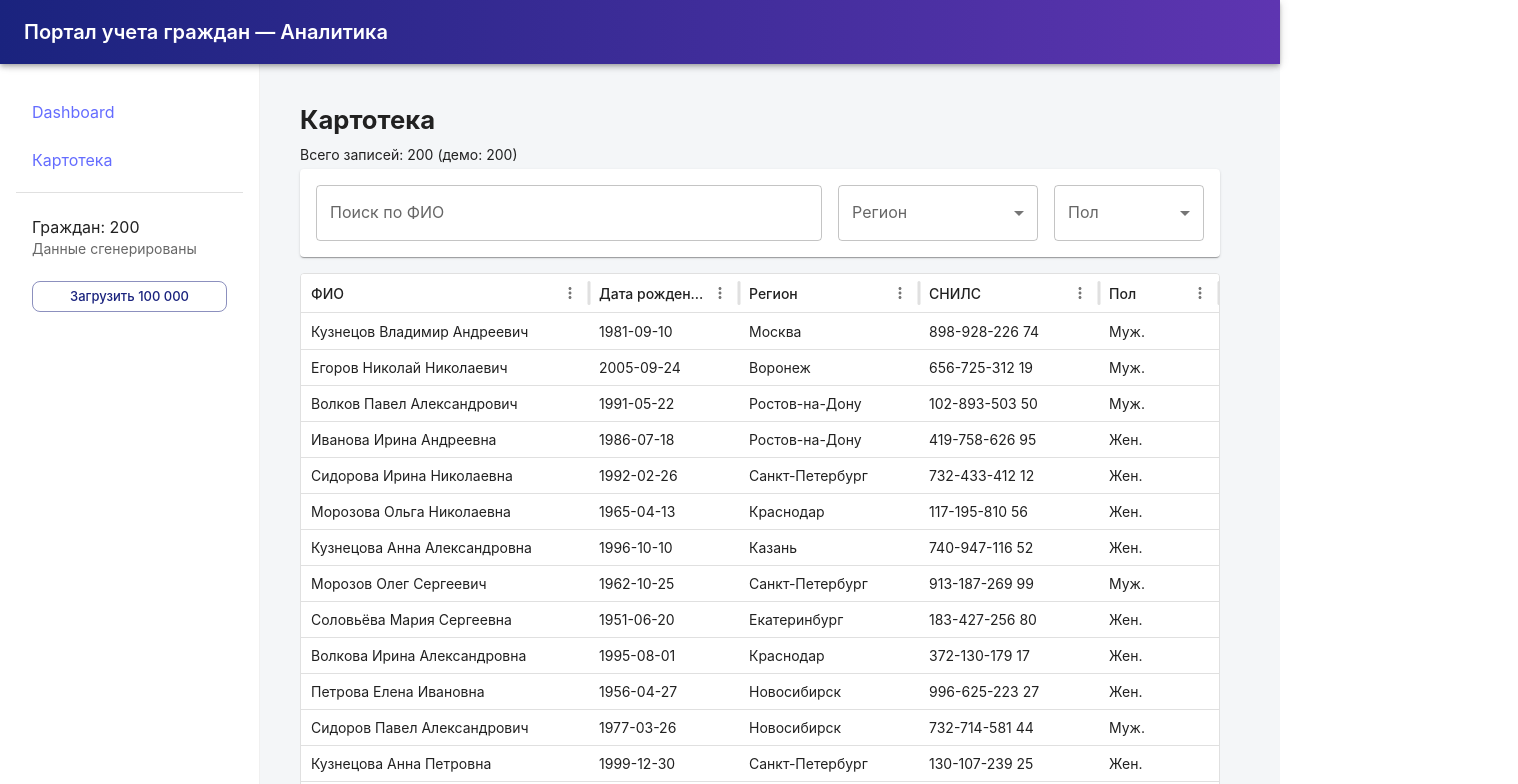
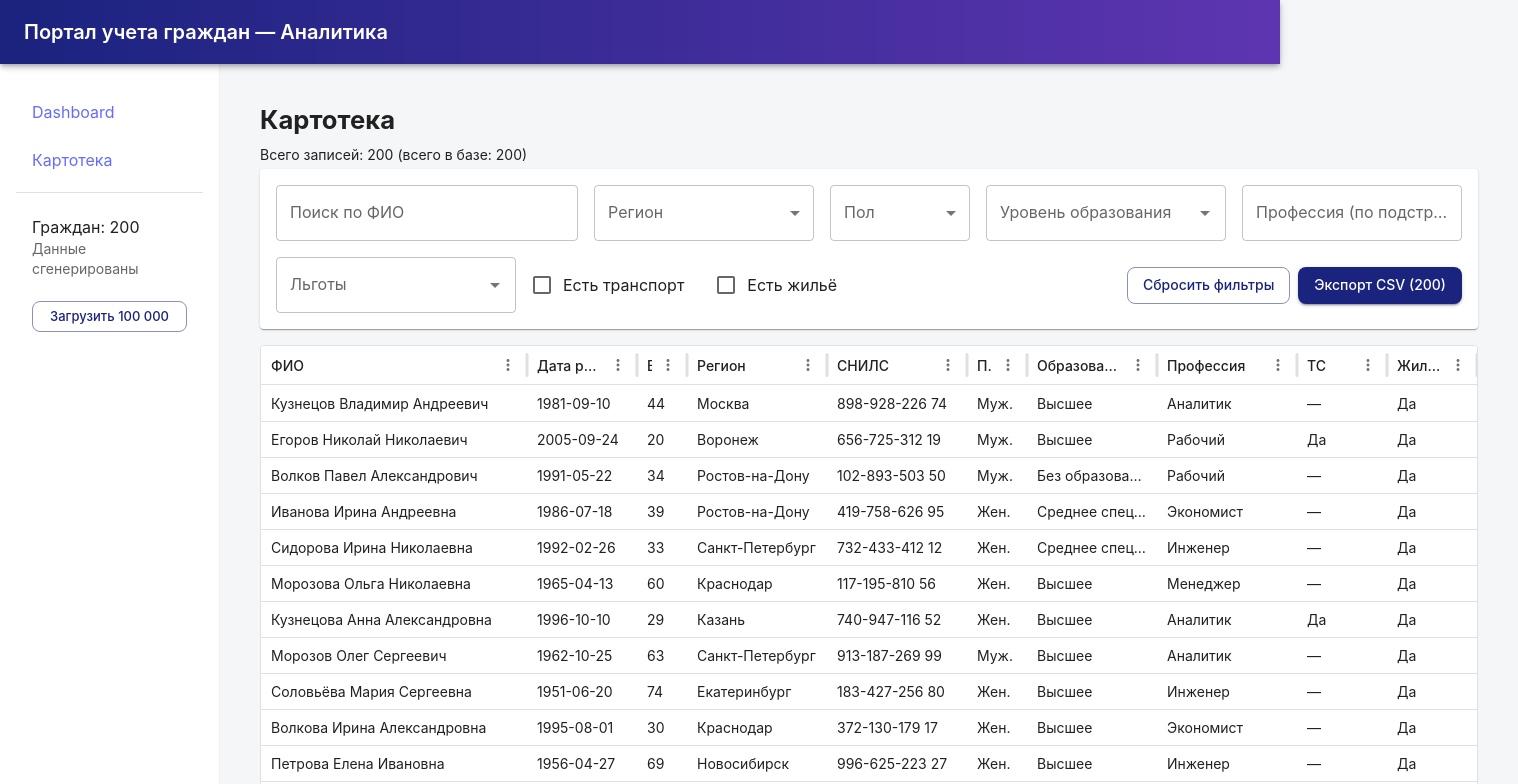
Before and after one commit to Andrest31/citizen-portal-test, a React (Vite) app: page /catalog in a window 1280 px wide. Shown: the top 784 px of the page, 1518 px wide, since content can reach past the window. Built offline with nearby package versions, Linux system fonts and the light colour scheme; some icons are missing.

Commit message:
feat: Расширенная фильтрация

```diff
--- a/src/App.jsx
+++ b/src/App.jsx
@@ -24,7 +24,7 @@ import {
 import Brightness4Icon from "@mui/icons-material/Brightness4";
 import Brightness7Icon from "@mui/icons-material/Brightness7";
 
-const drawerWidth = 260;
+const drawerWidth = 220;
 
 const OVERRIDES_KEY = "citizen_overrides_v1";
 
--- a/src/pages/Catalog.jsx
+++ b/src/pages/Catalog.jsx
@@ -1,67 +1,320 @@
-import { useState, useMemo } from "react";
-import { Box, TextField, MenuItem, Typography, Paper } from "@mui/material";
+// src/pages/Catalog.js
+import { useState, useMemo, useEffect } from "react";
+import {
+  Box,
+  TextField,
+  MenuItem,
+  Typography,
+  Paper,
+  Slider,
+  FormControlLabel,
+  Checkbox,
+  Autocomplete,
+  Button,
+  Grid,
+} from "@mui/material";
 import { DataGrid } from "@mui/x-data-grid";
 import { useNavigate } from "react-router-dom";
 
-function Catalog({ citizens }) {
+/** Хелпер: дебаунс значения */
+function useDebounced(value, delay = 300) {
+  const [debounced, setDebounced] = useState(value);
+  useEffect(() => {
+    const t = setTimeout(() => setDebounced(value), delay);
+    return () => clearTimeout(t);
+  }, [value, delay]);
+  return debounced;
+}
+
+/** Преобразование даты в возраст, если age не задан */
+function calcAgeFromBirth(birthDate) {
+  if (!birthDate) return null;
+  const by = new Date(birthDate);
+  if (isNaN(by)) return null;
+  const now = new Date();
+  let age = now.getFullYear() - by.getFullYear();
+  const m = now.getMonth() - by.getMonth();
+  if (m < 0 || (m === 0 && now.getDate() < by.getDate())) age--;
+  return age;
+}
+
+export default function Catalog({ citizens }) {
   const navigate = useNavigate();
+
+  // UI state фильтров
   const [searchTerm, setSearchTerm] = useState("");
+  const searchDebounced = useDebounced(searchTerm, 300);
+
   const [regionFilter, setRegionFilter] = useState("");
   const [genderFilter, setGenderFilter] = useState("");
+  const [ageRange, setAgeRange] = useState([0, 100]); // min/max
+  const [educationFilter, setEducationFilter] = useState([]); // массив
+  const [professionFilter, setProfessionFilter] = useState("");
+  const professionDebounced = useDebounced(professionFilter, 300);
+  const [benefitsFilter, setBenefitsFilter] = useState([]); // массив
+  const [hasVehicle, setHasVehicle] = useState(false);
+  const [hasHousing, setHasHousing] = useState(false);
+
   const [pageSize, setPageSize] = useState(50);
 
-  const uniqueRegions = useMemo(
-    () => [...new Set(citizens.map((c) => c.region || ""))],
-    [citizens]
-  );
+  // Вычисляем уникальные значения для селектов (memoized)
+  const uniqueRegions = useMemo(() => {
+    const s = new Set();
+    for (const c of citizens) if (c.region) s.add(c.region);
+    return Array.from(s).sort();
+  }, [citizens]);
 
-  const uniqueGenders = [
+  const uniqueGenders = useMemo(() => {
+    // фиксированный список удобнее
+    return [
       { value: "М", label: "Муж." },
       { value: "Ж", label: "Жен." },
     ];
+  }, []);
 
-  // Фильтрация
+  const uniqueEducationLevels = useMemo(() => {
+    const s = new Set();
+    for (const c of citizens) if (c.educationLevel) s.add(c.educationLevel);
+    return Array.from(s).sort();
+  }, [citizens]);
+
+  const uniqueBenefits = useMemo(() => {
+    const s = new Set();
+    for (const c of citizens) {
+      (c.benefits || []).forEach((b) => s.add(b));
+    }
+    return Array.from(s).sort();
+  }, [citizens]);
+
+  // вычисляем диапазон возраста в данных, чтобы выставить пределы слайдера
+  const [dataAgeMinMax] = useMemo(() => {
+    let min = Infinity,
+      max = -Infinity;
+    for (const c of citizens) {
+      let age = c.personalInfo?.age;
+      if (!age) age = calcAgeFromBirth(c.personalInfo?.birthDate);
+      if (typeof age === "number") {
+        if (age < min) min = age;
+        if (age > max) max = age;
+      }
+    }
+    if (min === Infinity) min = 0;
+    if (max === -Infinity) max = 100;
+    return [[Math.max(0, Math.floor(min)), Math.max(0, Math.ceil(max))]];
+  }, [citizens]);
+
+  // Инициализируем ageRange при первой загрузке
+  useEffect(() => {
+    const [minMax] = dataAgeMinMax;
+    if (minMax) setAgeRange([minMax[0], minMax[1]]);
+    // eslint-disable-next-line react-hooks/exhaustive-deps
+  }, [dataAgeMinMax[0], dataAgeMinMax.length]);
+
+  // Основная фильтрация (оптимизировано useMemo)
   const filteredCitizens = useMemo(() => {
+    const sTerm = (searchDebounced || "").trim().toLowerCase();
+    const pTerm = (professionDebounced || "").trim().toLowerCase();
+    const rFilter = regionFilter;
+    const gFilter = genderFilter;
+    const [ageMin, ageMax] = ageRange;
+    const eduSet = new Set(educationFilter || []);
+    const benefitsSet = new Set(benefitsFilter || []);
+    const needVehicle = hasVehicle;
+    const needHousing = hasHousing;
+
+    // Если нет граждан — быстро вернуть пустой массив
+    if (!citizens || citizens.length === 0) return [];
+
     return citizens.filter((c) => {
-      const fullName = c.personalInfo?.fullName || "";
-      const nameMatch = fullName.toLowerCase().includes(searchTerm.toLowerCase());
+      // ФИО поиск
+      const fullName = (c.personalInfo?.fullName || "").toLowerCase();
+      if (sTerm && !fullName.includes(sTerm)) return false;
 
-      const citizenRegion = c.region || "";
-      const regionMatch = !regionFilter || citizenRegion === regionFilter;
+      // Регион
+      if (rFilter && c.region !== rFilter) return false;
 
-      const citizenGender = c.personalInfo?.gender || "";
-      const genderMatch = !genderFilter || citizenGender === genderFilter;
+      // Пол
+      if (gFilter && (c.personalInfo?.gender || "") !== gFilter) return false;
 
-      return nameMatch && regionMatch && genderMatch;
+      // Возраст
+      let age = c.personalInfo?.age;
+      if (!age) age = calcAgeFromBirth(c.personalInfo?.birthDate);
+      if (typeof age === "number") {
+        if (age < ageMin || age > ageMax) return false;
+      } else {
+        // если нет возраста — исключаем
+        return false;
+      }
+
+      // Образование
+      if (eduSet.size > 0) {
+        if (!c.educationLevel || !eduSet.has(c.educationLevel)) return false;
+      }
+
+      // Профессия (по подстроке)
+      if (pTerm) {
+        const prof = (c.profession || "").toLowerCase();
+        if (!prof.includes(pTerm)) return false;
+      }
+
+      // Льготы
+      if (benefitsSet.size > 0) {
+        const hasAny = (c.benefits || []).some((b) => benefitsSet.has(b));
+        if (!hasAny) return false;
+      }
+
+      // Наличие транспорта
+      if (needVehicle) {
+        if (!Array.isArray(c.vehicles) || c.vehicles.length === 0) return false;
+      }
+
+      // Наличие жилья
+      if (needHousing) {
+        if (!Array.isArray(c.housing) || c.housing.length === 0) return false;
+      }
+
+      return true;
     });
-  }, [citizens, searchTerm, regionFilter, genderFilter]);
+  }, [
+    citizens,
+    searchDebounced,
+    regionFilter,
+    genderFilter,
+    ageRange,
+    educationFilter,
+    professionDebounced,
+    benefitsFilter,
+    hasVehicle,
+    hasHousing,
+  ]);
 
-  // Строки (все значения вычислены заранее)
-  const rows = filteredCitizens.map((c) => ({
+  // Строки для DataGrid — мапим минимально необходимое (с индексом id)
+  const rows = useMemo(() => {
+    return filteredCitizens.map((c) => {
+      const age =
+        c.personalInfo?.age ??
+        calcAgeFromBirth(c.personalInfo?.birthDate) ??
+        "";
+      return {
         id: c.id,
         fullName: c.personalInfo?.fullName || "",
         birthDate: c.personalInfo?.birthDate || "",
+        age,
         region: c.region || "",
         snils: c.personalInfo?.snils || "",
-    gender: c.personalInfo?.gender === "М" ? "Муж." : c.personalInfo?.gender === "Ж" ? "Жен." : "",
-  }));
+        gender:
+          c.personalInfo?.gender === "М"
+            ? "Муж."
+            : c.personalInfo?.gender === "Ж"
+              ? "Жен."
+              : "",
+        educationLevel: c.educationLevel || "",
+        employment: c.employment || "",
+        profession: c.profession || "",
+        income: c.income?.total ?? 0,
+        hasVehicle: Array.isArray(c.vehicles) && c.vehicles.length > 0,
+        hasHousing: Array.isArray(c.housing) && c.housing.length > 0,
+      };
+    });
+  }, [filteredCitizens]);
 
-  // Колонки
   const columns = [
     { field: "fullName", headerName: "ФИО", flex: 1, sortable: true },
-    { field: "birthDate", headerName: "Дата рождения", width: 150, sortable: true },
-    { field: "region", headerName: "Регион", width: 180, sortable: true },
-    { field: "snils", headerName: "СНИЛС", width: 180 },
-    { field: "gender", headerName: "Пол", width: 120 },
+    {
+      field: "birthDate",
+      headerName: "Дата рожд.",
+      width: 110,
+      sortable: true,
+    },
+    { field: "age", headerName: "Возраст", width: 50, sortable: true },
+    { field: "region", headerName: "Регион", width: 140, sortable: true },
+    { field: "snils", headerName: "СНИЛС", width: 140 },
+    { field: "gender", headerName: "Пол", width: 60 },
+    { field: "educationLevel", headerName: "Образование", width: 130 },
+    { field: "profession", headerName: "Профессия", width: 140 },
+    {
+      field: "hasVehicle",
+      headerName: "ТС",
+      width: 90,
+      renderCell: (p) => (p.value ? "Да" : "—"),
+    },
+    {
+      field: "hasHousing",
+      headerName: "Жильё",
+      width: 90,
+      renderCell: (p) => (p.value ? "Да" : "—"),
+    },
   ];
 
+  // Очистка фильтров
+  const clearFilters = () => {
+    setSearchTerm("");
+    setRegionFilter("");
+    setGenderFilter("");
+    const [minMax] = dataAgeMinMax;
+    setAgeRange([minMax[0], minMax[1]]);
+    setEducationFilter([]);
+    setProfessionFilter("");
+    setBenefitsFilter([]);
+    setHasVehicle(false);
+    setHasHousing(false);
+  };
+
+  // Экспорт в CSV (экспортируем текущие видимые строки)
+  const exportCsv = () => {
+    if (!rows || rows.length === 0) return;
+    const header = [
+      "ID",
+      "ФИО",
+      "Дата рожд.",
+      "Возраст",
+      "Регион",
+      "СНИЛС",
+      "Пол",
+      "Образование",
+      "Профессия",
+      "Доход",
+    ];
+    const lines = [header.join(",")];
+    for (const r of rows) {
+      const vals = [
+        r.id,
+        r.fullName,
+        r.birthDate,
+        r.age,
+        r.region,
+        r.snils,
+        r.gender,
+        r.educationLevel,
+        r.profession,
+        r.income,
+      ];
+      const escaped = vals.map(
+        (v) => `"${String(v ?? "").replace(/"/g, '""')}"`
+      );
+      lines.push(escaped.join(","));
+    }
+    const blob = new Blob([lines.join("\n")], {
+      type: "text/csv;charset=utf-8;",
+    });
+    const url = URL.createObjectURL(blob);
+    const a = document.createElement("a");
+    a.href = url;
+    a.download = `citizens_export_${rows.length}.csv`;
+    document.body.appendChild(a);
+    a.click();
+    document.body.removeChild(a);
+    URL.revokeObjectURL(url);
+  };
+
   return (
-    <Box sx={{ p: 2 }}>
+    <Box sx={{ p: 2, width:1250 }}>
       <Typography variant="h4" gutterBottom>
         Картотека
       </Typography>
       <Typography variant="body2" gutterBottom>
-        Всего записей: {filteredCitizens.length} (демо: {citizens.length})
+        Всего записей: {filteredCitizens.length.toLocaleString()} (всего в базе:{" "}
+        {citizens.length.toLocaleString()})
       </Typography>
 
       <Paper sx={{ display: "flex", gap: 2, flexWrap: "wrap", p: 2, mb: 2 }}>
@@ -70,14 +323,15 @@ function Catalog({ citizens }) {
           variant="outlined"
           value={searchTerm}
           onChange={(e) => setSearchTerm(e.target.value)}
-          sx={{ flex: "1 1 300px" }}
+          sx={{ flex: "1 1 280px", minWidth: 200 }}
         />
+
         <TextField
           select
           label="Регион"
           value={regionFilter}
           onChange={(e) => setRegionFilter(e.target.value)}
-          sx={{ width: 200 }}
+          sx={{ width: 220 }}
         >
           <MenuItem value="">Все регионы</MenuItem>
           {uniqueRegions.map((r) => (
@@ -86,12 +340,13 @@ function Catalog({ citizens }) {
             </MenuItem>
           ))}
         </TextField>
+
         <TextField
           select
           label="Пол"
           value={genderFilter}
           onChange={(e) => setGenderFilter(e.target.value)}
-          sx={{ width: 150 }}
+          sx={{ width: 140 }}
         >
           <MenuItem value="">Все</MenuItem>
           {uniqueGenders.map((g) => (
@@ -100,9 +355,77 @@ function Catalog({ citizens }) {
             </MenuItem>
           ))}
         </TextField>
+
+        <Autocomplete
+          multiple
+          options={uniqueEducationLevels}
+          value={educationFilter}
+          onChange={(e, v) => setEducationFilter(v)}
+          sx={{ width: 240 }}
+          renderInput={(params) => (
+            <TextField {...params} label="Уровень образования" />
+          )}
+        />
+
+        <TextField
+          label="Профессия (по подстроке)"
+          variant="outlined"
+          value={professionFilter}
+          onChange={(e) => setProfessionFilter(e.target.value)}
+          sx={{ width: 220 }}
+        />
+
+        <Autocomplete
+          multiple
+          options={uniqueBenefits}
+          value={benefitsFilter}
+          onChange={(e, v) => setBenefitsFilter(v)}
+          sx={{ width: 240 }}
+          renderInput={(params) => <TextField {...params} label="Льготы" />}
+        />
+
+        <FormControlLabel
+          control={
+            <Checkbox
+              checked={hasVehicle}
+              onChange={(e) => setHasVehicle(e.target.checked)}
+            />
+          }
+          label="Есть транспорт"
+        />
+        <FormControlLabel
+          control={
+            <Checkbox
+              checked={hasHousing}
+              onChange={(e) => setHasHousing(e.target.checked)}
+            />
+          }
+          label="Есть жильё"
+        />
+
+        <Grid
+          container
+          spacing={1}
+          sx={{ alignItems: "center", ml: "auto", width: "auto" }}
+        >
+          <Grid item>
+            <Button variant="outlined" onClick={clearFilters}>
+              Сбросить фильтры
+            </Button>
+          </Grid>
+          <Grid item>
+            <Button
+              variant="contained"
+              onClick={exportCsv}
+              disabled={rows.length === 0}
+            >
+              Экспорт CSV ({rows.length})
+            </Button>
+          </Grid>
+        </Grid>
       </Paper>
 
-      <div style={{ height: 700, width: 920 }}>
+      <div style={{ height: 700, width: "100%" }}>
         <DataGrid
           rows={rows}
           columns={columns}
@@ -115,12 +438,17 @@ function Catalog({ citizens }) {
           onRowClick={(params) => {
             if (params.row?.id) navigate(`/catalog/${params.row.id}`);
           }}
-          rowBuffer={20}
+          rowBuffer={50}
           density="compact"
+          getRowId={(r) => r.id}
+          sortingOrder={["desc", "asc"]}
+          sx={{
+            "& .MuiDataGrid-row": {
+              cursor: "pointer",
+            },
+          }}
         />
       </div>
     </Box>
   );
 }
-
-export default Catalog;
```
Lines whose indentation alone changed are shown as unchanged.
